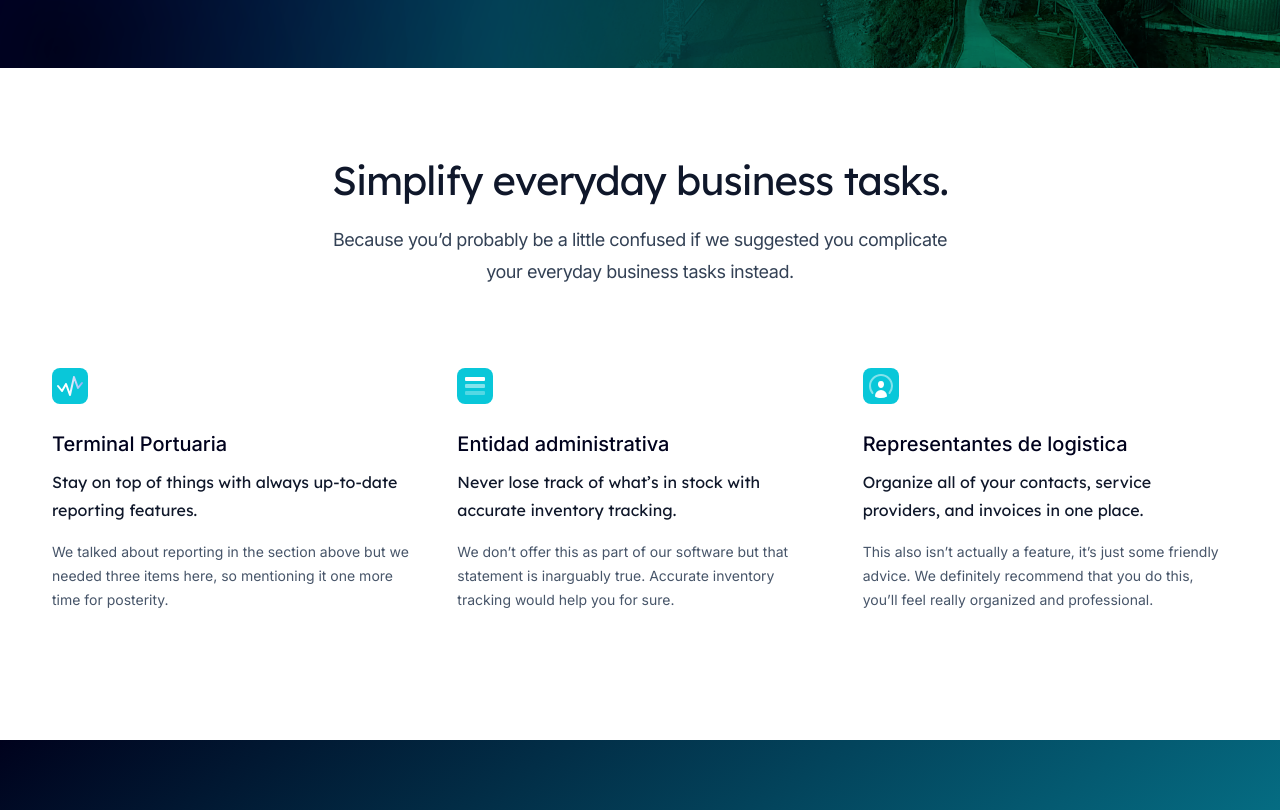
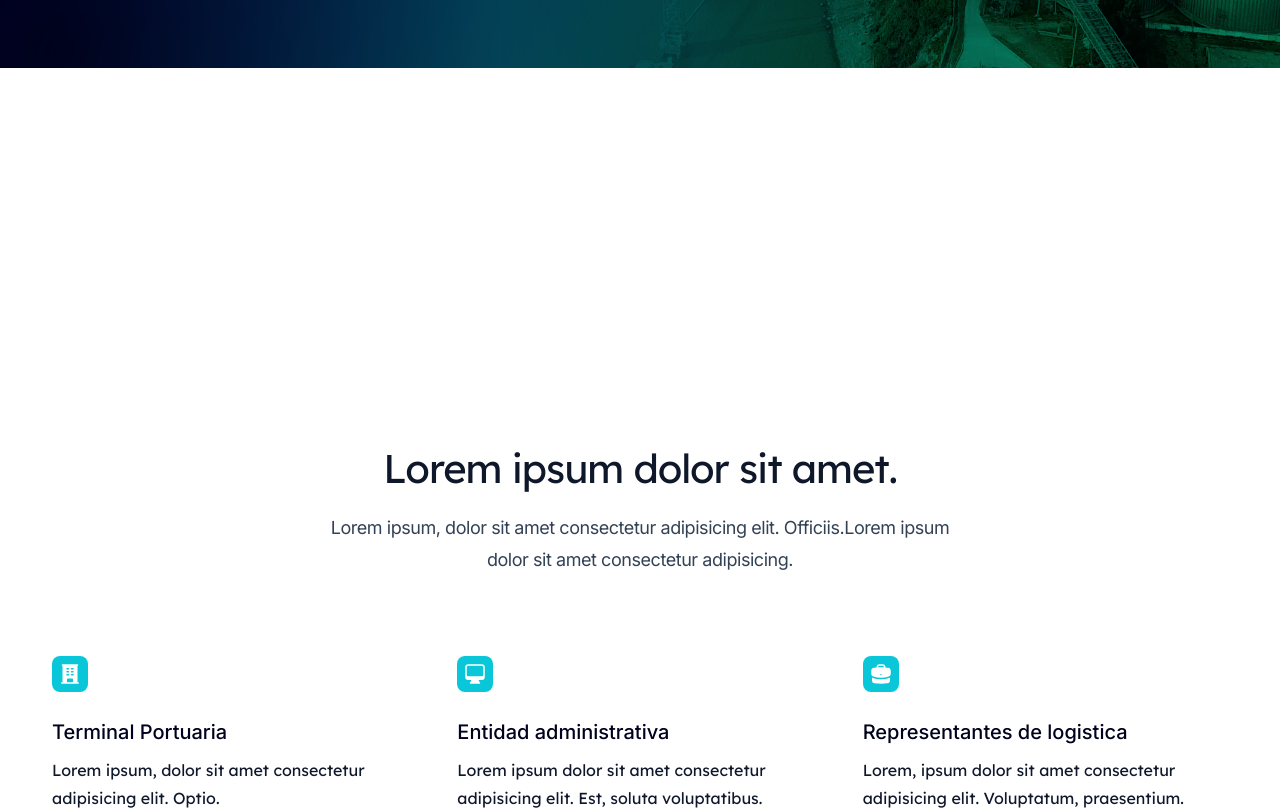
Before and after one commit to sophiiaR/cargo_pay, a Next.js app: page / in a window 1280 px wide. Shown: the part 780-1590 px from the top of the page. Built offline with nearby package versions, Linux system fonts and the light colour scheme.

Commit message:
Change features' icons and description

```diff
--- a/src/components/SecondaryFeatures.jsx
+++ b/src/components/SecondaryFeatures.jsx
@@ -13,15 +13,15 @@ import screenshotProfitLoss from '@/images/screenshots/profit-loss.png'
 const features = [
   {
     name: 'Terminal Portuaria',
-    summary: 'Stay on top of things with always up-to-date reporting features.',
+    summary: 'Lorem ipsum, dolor sit amet consectetur adipisicing elit. Optio.',
     description:
-      'We talked about reporting in the section above but we needed three items here, so mentioning it one more time for posterity.',
+      'Lorem ipsum dolor sit amet consectetur adipisicing elit. Quasi sapiente inventore maiores nobis asperiores voluptatem, exercitationem.',
     image: screenshotProfitLoss,
     icon: function ReportingIcon() {
       let id = useId()
       return (
         <>
-          <defs>
+          {/* <defs>
             <linearGradient
               id={id}
               x1="11.5"
@@ -35,11 +35,17 @@ const features = [
             </linearGradient>
           </defs>
           <path
-            d="m30 15-4 5-4-11-4 18-4-11-4 7-4-5"
+            // d="m30 15-4 5-4-11-4 18-4-11-4 7-4-5"
+            d="M4.5 2.25a.75.75 0 000 1.5v16.5h-.75a.75.75 0 000 1.5h16.5a.75.75 0 000-1.5h-.75V3.75a.75.75 0 000-1.5h-15zM9 6a.75.75 0 000 1.5h1.5a.75.75 0 000-1.5H9zm-.75 3.75A.75.75 0 019 9h1.5a.75.75 0 010 1.5H9a.75.75 0 01-.75-.75zM9 12a.75.75 0 000 1.5h1.5a.75.75 0 000-1.5H9zm3.75-5.25A.75.75 0 0113.5 6H15a.75.75 0 010 1.5h-1.5a.75.75 0 01-.75-.75zM13.5 9a.75.75 0 000 1.5H15A.75.75 0 0015 9h-1.5zm-.75 3.75a.75.75 0 01.75-.75H15a.75.75 0 010 1.5h-1.5a.75.75 0 01-.75-.75zM9 19.5v-2.25a.75.75 0 01.75-.75h4.5a.75.75 0 01.75.75v2.25a.75.75 0 01-.75.75h-4.5A.75.75 0 019 19.5z"
             stroke={`url(#${id})`}
             strokeWidth={2}
             strokeLinecap="round"
             strokeLinejoin="round"
+          /> */}
+          <path
+            fill-rule="evenodd"
+            d="M4.5 2.25a.75.75 0 000 1.5v16.5h-.75a.75.75 0 000 1.5h16.5a.75.75 0 000-1.5h-.75V3.75a.75.75 0 000-1.5h-15zM9 6a.75.75 0 000 1.5h1.5a.75.75 0 000-1.5H9zm-.75 3.75A.75.75 0 019 9h1.5a.75.75 0 010 1.5H9a.75.75 0 01-.75-.75zM9 12a.75.75 0 000 1.5h1.5a.75.75 0 000-1.5H9zm3.75-5.25A.75.75 0 0113.5 6H15a.75.75 0 010 1.5h-1.5a.75.75 0 01-.75-.75zM13.5 9a.75.75 0 000 1.5H15A.75.75 0 0015 9h-1.5zm-.75 3.75a.75.75 0 01.75-.75H15a.75.75 0 010 1.5h-1.5a.75.75 0 01-.75-.75zM9 19.5v-2.25a.75.75 0 01.75-.75h4.5a.75.75 0 01.75.75v2.25a.75.75 0 01-.75.75h-4.5A.75.75 0 019 19.5z"
+            fill="#fff"
           />
         </>
       )
@@ -48,26 +54,16 @@ const features = [
   {
     name: 'Entidad administrativa',
     summary:
-      'Never lose track of what’s in stock with accurate inventory tracking.',
+      'Lorem ipsum dolor sit amet consectetur adipisicing elit. Est, soluta voluptatibus.',
     description:
-      'We don’t offer this as part of our software but that statement is inarguably true. Accurate inventory tracking would help you for sure.',
-    image: screenshotInventory,
+      'Lorem, ipsum dolor sit amet consectetur adipisicing elit. Magni ipsam dolor autem tempora excepturi libero soluta voluptas porro eum unde!',
+      image: screenshotInventory,
     icon: function InventoryIcon() {
       return (
         <>
           <path
-            opacity=".5"
-            d="M8 17a1 1 0 0 1 1-1h18a1 1 0 0 1 1 1v2a1 1 0 0 1-1 1H9a1 1 0 0 1-1-1v-2Z"
-            fill="#fff"
-          />
-          <path
-            opacity=".3"
-            d="M8 24a1 1 0 0 1 1-1h18a1 1 0 0 1 1 1v2a1 1 0 0 1-1 1H9a1 1 0 0 1-1-1v-2Z"
-            fill="#fff"
-          />
-          <path
-            d="M8 10a1 1 0 0 1 1-1h18a1 1 0 0 1 1 1v2a1 1 0 0 1-1 1H9a1 1 0 0 1-1-1v-2Z"
-            fill="#fff"
+              d="M2.25 5.25a3 3 0 013-3h13.5a3 3 0 013 3V15a3 3 0 01-3 3h-3v.257c0 .597.237 1.17.659 1.591l.621.622a.75.75 0 01-.53 1.28h-9a.75.75 0 01-.53-1.28l.621-.622a2.25 2.25 0 00.659-1.59V18h-3a3 3 0 01-3-3V5.25zm1.5 0v7.5a1.5 1.5 0 001.5 1.5h13.5a1.5 1.5 0 001.5-1.5v-7.5a1.5 1.5 0 00-1.5-1.5H5.25a1.5 1.5 0 00-1.5 1.5z"
+              fill="#fff"
           />
         </>
       )
@@ -76,20 +72,24 @@ const features = [
   {
     name: 'Representantes de logistica',
     summary:
-      'Organize all of your contacts, service providers, and invoices in one place.',
+      'Lorem, ipsum dolor sit amet consectetur adipisicing elit. Voluptatum, praesentium.',
     description:
-      'This also isn’t actually a feature, it’s just some friendly advice. We definitely recommend that you do this, you’ll feel really organized and professional.',
+      'Lorem ipsum dolor, sit amet consectetur adipisicing elit. Quas veritatis at ipsam aperiam dicta ut itaque repudiandae unde deserunt nulla dolorem amet.',
+
     image: screenshotContacts,
     icon: function ContactsIcon() {
       return (
         <>
           <path
-            opacity=".5"
-            d="M25.778 25.778c.39.39 1.027.393 1.384-.028A11.952 11.952 0 0 0 30 18c0-6.627-5.373-12-12-12S6 11.373 6 18c0 2.954 1.067 5.659 2.838 7.75.357.421.993.419 1.384.028.39-.39.386-1.02.036-1.448A9.959 9.959 0 0 1 8 18c0-5.523 4.477-10 10-10s10 4.477 10 10a9.959 9.959 0 0 1-2.258 6.33c-.35.427-.354 1.058.036 1.448Z"
+            // opacity=".5"
+            fill-rule="evenodd"
+            // d="M25.778 25.778c.39.39 1.027.393 1.384-.028A11.952 11.952 0 0 0 30 18c0-6.627-5.373-12-12-12S6 11.373 6 18c0 2.954 1.067 5.659 2.838 7.75.357.421.993.419 1.384.028.39-.39.386-1.02.036-1.448A9.959 9.959 0 0 1 8 18c0-5.523 4.477-10 10-10s10 4.477 10 10a9.959 9.959 0 0 1-2.258 6.33c-.35.427-.354 1.058.036 1.448Z"
+            d="M7.5 5.25a3 3 0 013-3h3a3 3 0 013 3v.205c.933.085 1.857.197 2.774.334 1.454.218 2.476 1.483 2.476 2.917v3.033c0 1.211-.734 2.352-1.936 2.752A24.726 24.726 0 0112 15.75c-2.73 0-5.357-.442-7.814-1.259-1.202-.4-1.936-1.541-1.936-2.752V8.706c0-1.434 1.022-2.7 2.476-2.917A48.814 48.814 0 017.5 5.455V5.25zm7.5 0v.09a49.488 49.488 0 00-6 0v-.09a1.5 1.5 0 011.5-1.5h3a1.5 1.5 0 011.5 1.5zm-3 8.25a.75.75 0 100-1.5.75.75 0 000 1.5z"
             fill="#fff"
           />
           <path
-            d="M12 28.395V28a6 6 0 0 1 12 0v.395A11.945 11.945 0 0 1 18 30c-2.186 0-4.235-.584-6-1.605ZM21 16.5c0-1.933-.5-3.5-3-3.5s-3 1.567-3 3.5 1.343 3.5 3 3.5 3-1.567 3-3.5Z"
+            // d="M12 28.395V28a6 6 0 0 1 12 0v.395A11.945 11.945 0 0 1 18 30c-2.186 0-4.235-.584-6-1.605ZM21 16.5c0-1.933-.5-3.5-3-3.5s-3 1.567-3 3.5 1.343 3.5 3 3.5 3-1.567 3-3.5Z"
+            d="M3 18.4v-2.796a4.3 4.3 0 00.713.31A26.226 26.226 0 0012 17.25c2.892 0 5.68-.468 8.287-1.335.252-.084.49-.189.713-.311V18.4c0 1.452-1.047 2.728-2.523 2.923-2.12.282-4.282.427-6.477.427a49.19 49.19 0 01-6.477-.427C4.047 21.128 3 19.852 3 18.4z"
             fill="#fff"
           />
         </>
@@ -110,7 +110,7 @@ function Feature({ feature, isActive, className, ...props }) {
           'bg-myTeal'
         )}
       >
-        <svg aria-hidden="true" className="h-9 w-9" fill="none">
+        <svg aria-hidden="true" className="h-9 w-9 pl-1.5 pt-1.5" fill="none">
           <feature.icon />
         </svg>
       </div>
@@ -213,16 +213,19 @@ export function SecondaryFeatures() {
     <section
       id="secondary-features"
       aria-label="Features for simplifying everyday business tasks"
-      className="pb-14 pt-5 sm:pb-20 sm:pt-5 lg:pb-32 lg:mx-5"
+      className="pb-14 pt-5 sm:pb-20 sm:pt-5 lg:pb-32 lg:mx-5 mt-72"
     >
       <Container>
         <div className="mx-auto max-w-2xl md:text-center">
           <h2 className="font-display text-3xl tracking-tight text-slate-900 sm:text-4xl">
-            Simplify everyday business tasks.
+            {/* Simplify everyday business tasks. */}
+            Lorem ipsum dolor sit amet.
           </h2>
           <p className="mt-4 text-lg tracking-tight text-slate-700">
-            Because you’d probably be a little confused if we suggested you
-            complicate your everyday business tasks instead.
+            {/* Because you’d probably be a little confused if we suggested you */}
+            Lorem ipsum, dolor sit amet consectetur adipisicing elit. Officiis.
+            {/* complicate your everyday business tasks instead. */}
+            Lorem ipsum dolor sit amet consectetur adipisicing.
           </p>
         </div>
         <FeaturesMobile />
```
